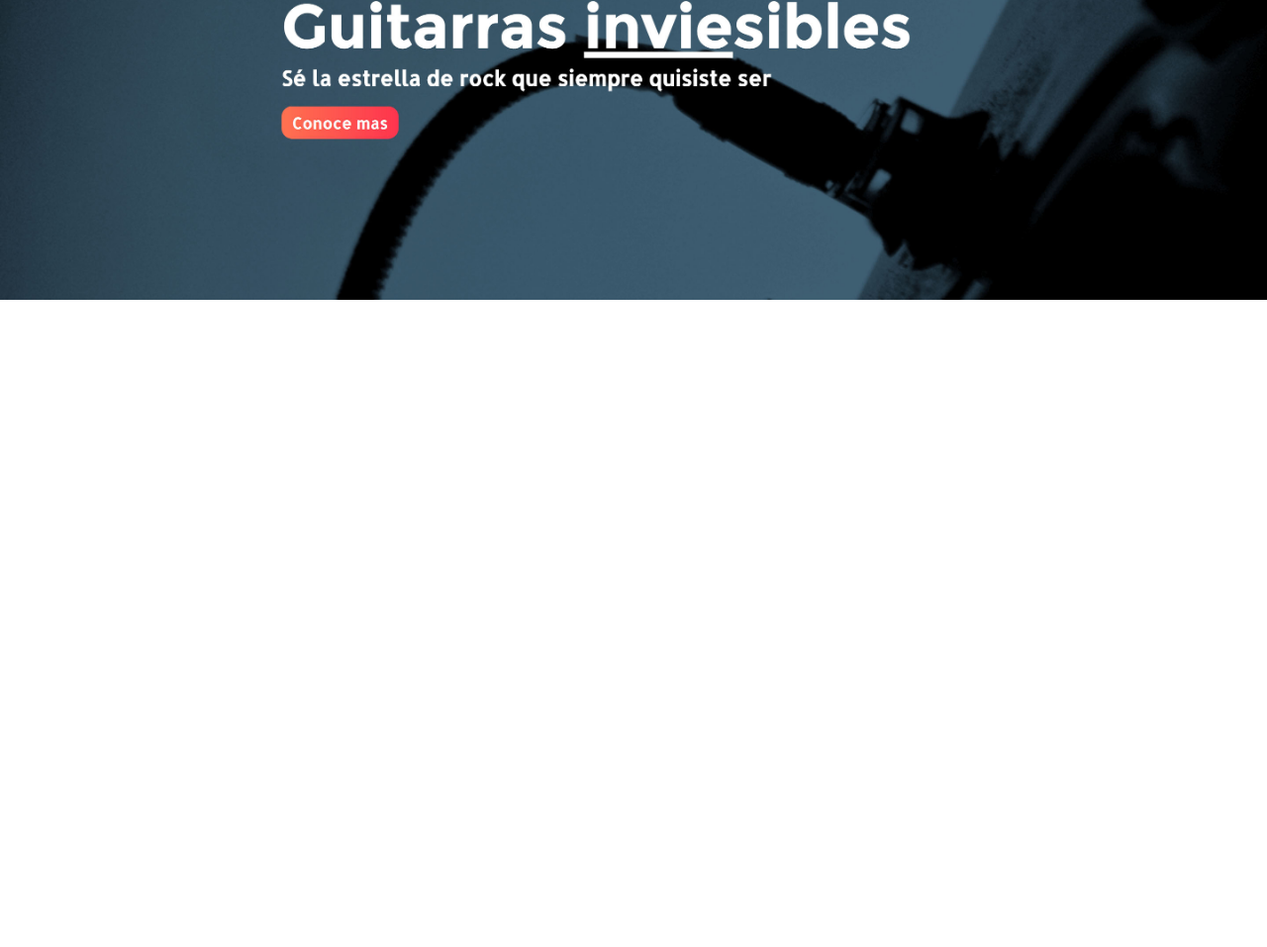
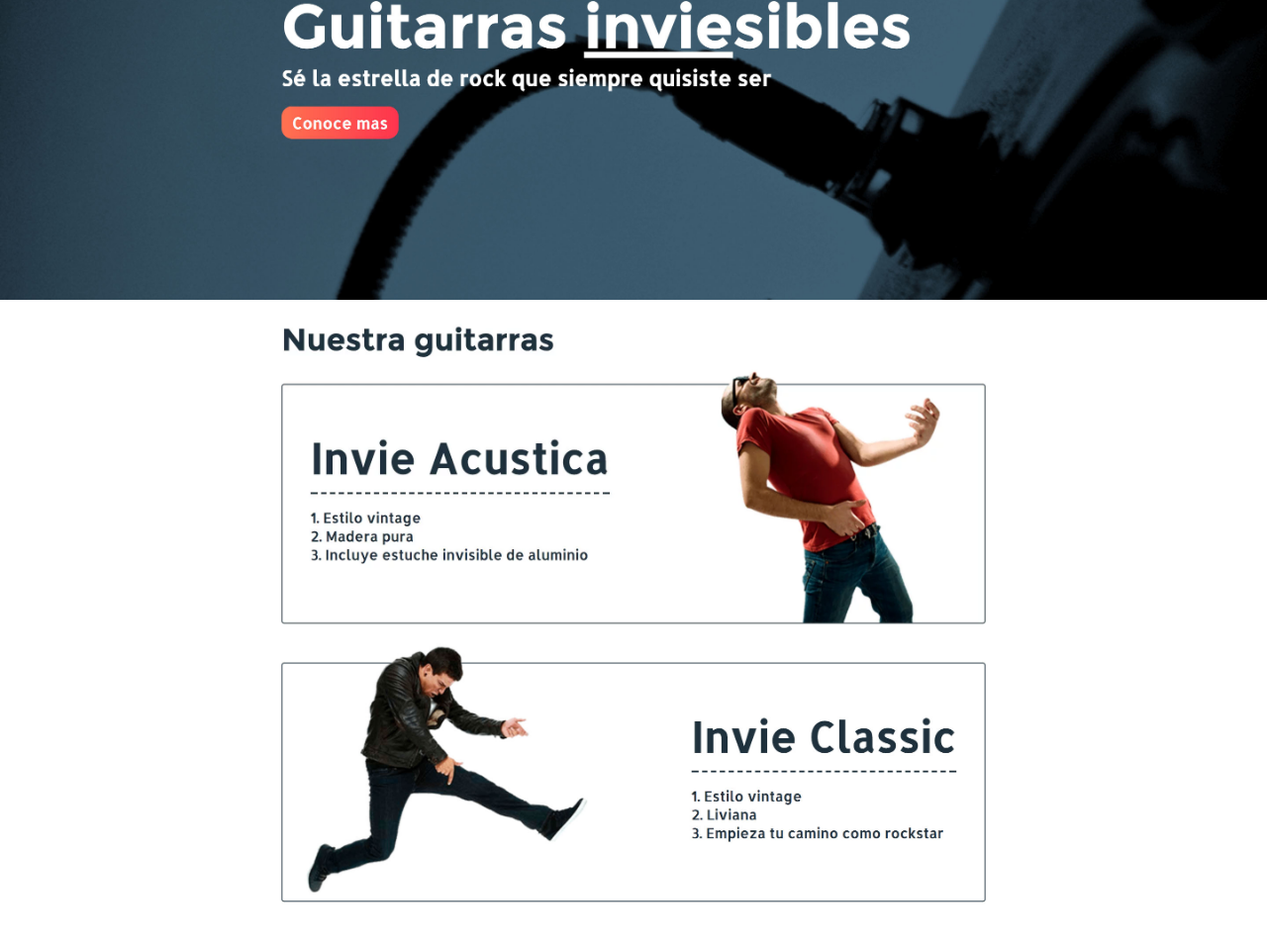
Before and after one commit to fazozela/invie-git, a plain HTML site: page index.html in a window 1280 px wide. Shown: the part 172-1129 px from the top of the page at 99% size. Before the commit the page ends 800 px from the top, so only its background shows below. Drawn offline with Linux system fonts and the light colour scheme.

Commit message:
Agregada clasica

```diff
--- a/index.html
+++ b/index.html
@@ -18,5 +18,7 @@
 <body>
     <img src="header_0fdd3fdf-3dcc-4466-8a28-4cbcc02a2c6e.jpg" alt="header">
     <img src="hero_51f6ca4a-043f-4384-bf2d-0276833261fc.jpg" alt="hero">
+    <img src="acustica_395abf3a-d46e-4f19-a9cc-ddee140e6597.webp" alt="acustica">
+    <img src="clasica_0663a6aa-2c83-4435-8530-357480d5a950.jpg" alt="clasica">
 </body>
 </html>
```
Also changed, not shown: clasica_0663a6aa-2c83-4435-8530-357480d5a950.jpg (added).
